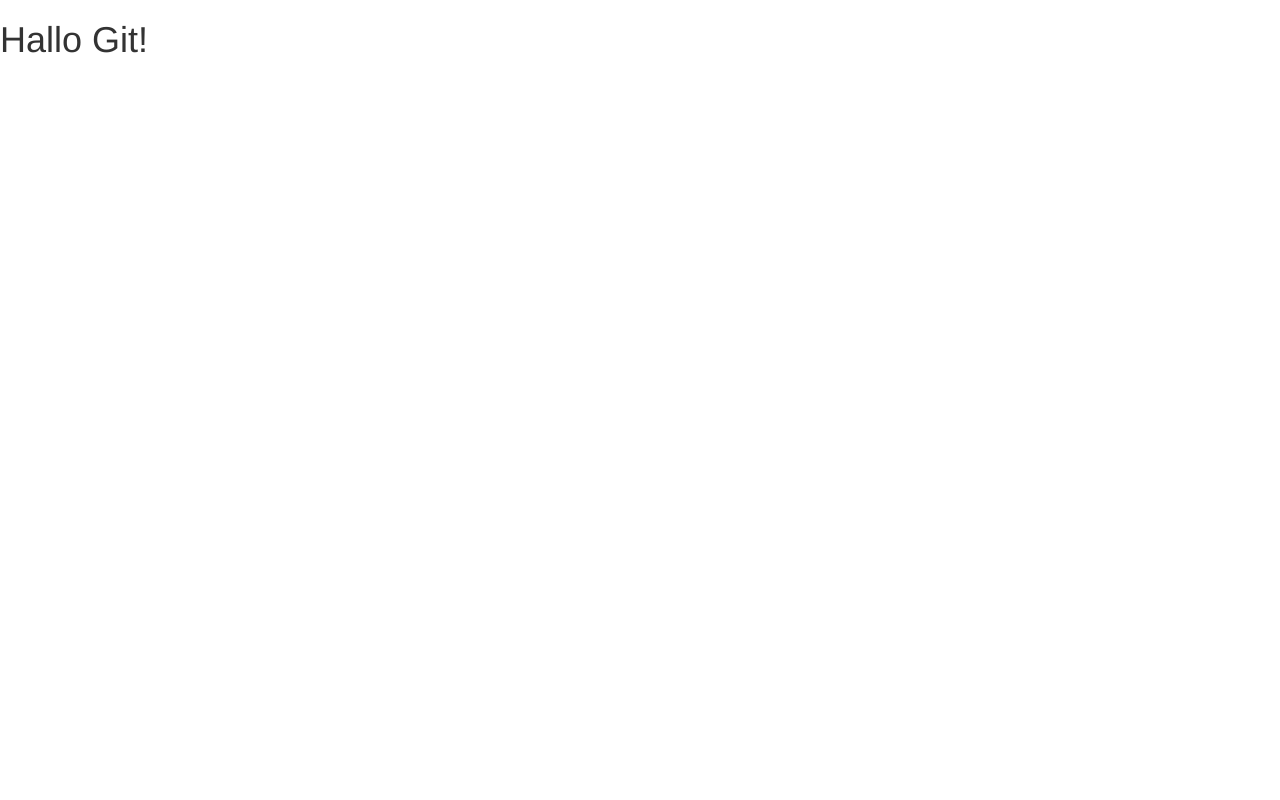
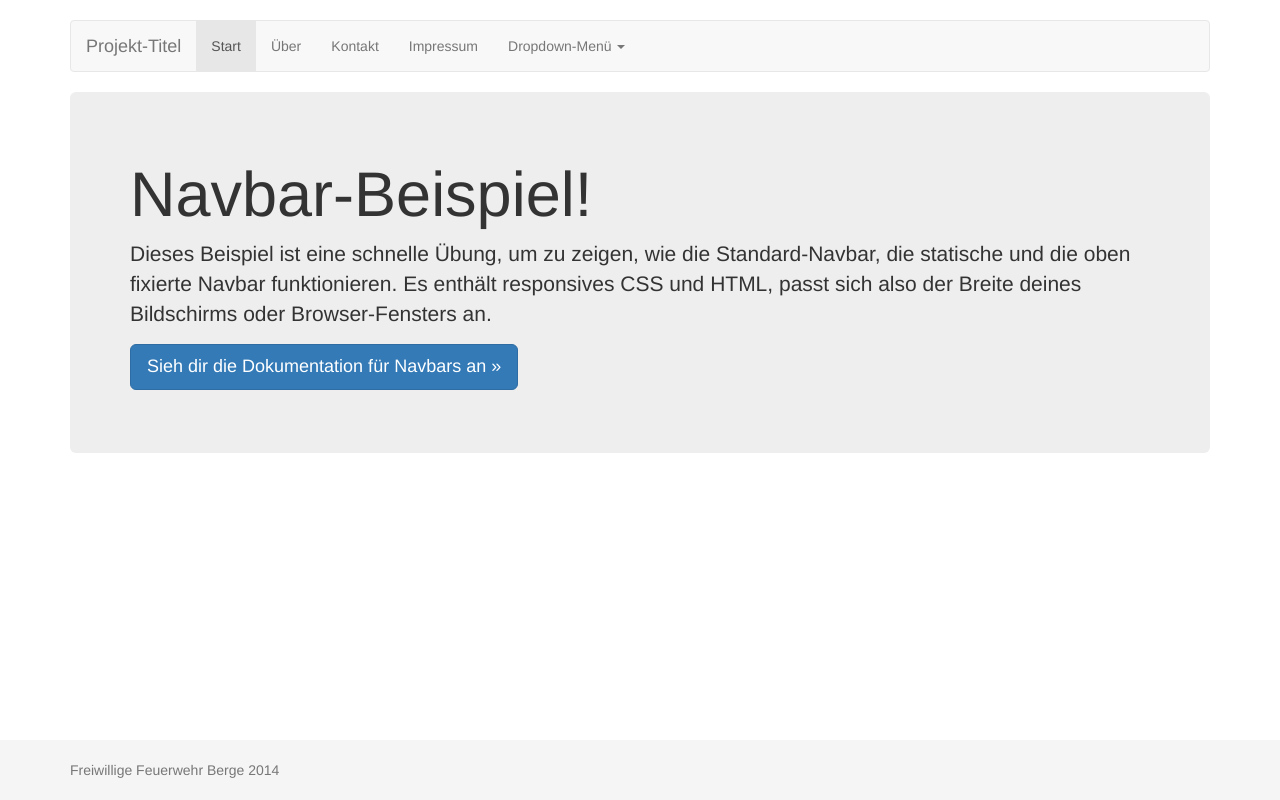
Before and after one commit to Hambert/Webseite-mit-Git, a plain HTML site: page index.html in a window 1280 px wide. Drawn offline with nearby package versions, Linux system fonts and the light colour scheme.

Commit message:
Footer Beispiel hinzugwfügt

```diff
--- /dev/null
+++ b/css/myfooter.css
@@ -0,0 +1,11 @@
+.footer {
+  position: absolute;
+  bottom: 0;
+  width: 100%;
+  /* Set the fixed height of the footer here */
+  height: 60px;
+  background-color: #f5f5f5;
+}
+.container .text-muted {
+  margin: 20px 0;
+}
--- a/index.html
+++ b/index.html
@@ -4,15 +4,93 @@
     <meta charset="utf-8">
     <meta http-equiv="X-UA-Compatible" content="IE=edge">
     <meta name="viewport" content="width=device-width, initial-scale=1">
-    <title>Webseite mit Bootstrap in Git</title>
-    <!-- Bootstrap -->
+    <meta name="description" content="">
+    <meta name="author" content="">
+    <link rel="icon" href="imgages/favicon.ico">
+
+    <title>Navbar-Vorlage für Bootstrap</title>
+
+    <!-- Bootstrap-CSS -->
     <link href="css/bootstrap.min.css" rel="stylesheet">
+
+    <!-- Besondere Stile für diese Vorlage -->
+    <link href="css/navbar.css" rel="stylesheet">
+    <link href="css/myfooter.css" rel="stylesheet">
+
+    <!-- Nur für Testzwecke. Kopiere diese Zeilen nicht in echte Projekte! -->
+    <!--[if lt IE 9]><script src="../../assets/js/ie8-responsive-file-warning.js"></script><![endif]-->
+    <script src="js/ie-emulation-modes-warning.js"></script>
+
+    <!-- Unterstützung für Media Queries und HTML5-Elemente in IE8 über HTML5 shim und Respond.js -->
+    <!--[if lt IE 9]>
+      <script src="https://oss.maxcdn.com/html5shiv/3.7.2/html5shiv.min.js"></script>
+      <script src="https://oss.maxcdn.com/respond/1.4.2/respond.min.js"></script>
+    <![endif]-->
   </head>
+
   <body>
-    <h1>Hallo Git!</h1>
-    <!-- jQuery (necessary for Bootstrap's JavaScript plugins) -->
+
+    <div class="container">
+
+      <!-- Standard-Navbar -->
+      <nav class="navbar navbar-default" role="navigation">
+        <div class="container-fluid">
+          <div class="navbar-header">
+            <button type="button" class="navbar-toggle collapsed" data-toggle="collapse" data-target="#navbar" aria-expanded="false" aria-controls="navbar">
+              <span class="sr-only">Navigation ein-/ausblenden</span>
+              <span class="icon-bar"></span>
+              <span class="icon-bar"></span>
+              <span class="icon-bar"></span>
+            </button>
+            <a class="navbar-brand" href="#">Projekt-Titel</a>
+          </div>
+          <div id="navbar" class="navbar-collapse collapse">
+            <ul class="nav navbar-nav">
+              <li class="active"><a href="#">Start</a></li>
+              <li><a href="#">Über</a></li>
+              <li><a href="#">Kontakt</a></li>
+                <li><a href="#">Impressum</a></li>
+              <li class="dropdown">
+                <a href="#" class="dropdown-toggle" data-toggle="dropdown" role="button" aria-expanded="false">Dropdown-Menü <span class="caret"></span></a>
+                <ul class="dropdown-menu" role="menu">
+                  <li><a href="#">Aktion</a></li>
+                  <li><a href="#">Andere Aktion</a></li>
+                  <li><a href="#">Irgendwas anderes</a></li>
+                  <li><a href="#">Bla Bla</a></li>
+                  <li class="divider"></li>
+                  <li class="dropdown-header">Nav-Überschrift</li>
+                  <li><a href="#">Abgetrennter Link</a></li>
+                  <li><a href="#">Noch ein abgetrennter Link</a></li>
+                </ul>
+              </li>
+            </ul>
+
+          </div><!--/.nav-collapse -->
+        </div><!--/.container-fluid -->
+      </nav>
+
+      <!-- Hauptkomponente für eine primäre Marketing-Botschaft oder einen Aufruf zu einer Aktion -->
+      <div class="jumbotron">
+        <h1>Navbar-Beispiel!</h1>
+        <p>Dieses Beispiel ist eine schnelle Übung, um zu zeigen, wie die Standard-Navbar, die statische und die oben fixierte Navbar funktionieren. Es enthält responsives CSS und HTML, passt sich also der Breite deines Bildschirms oder Browser-Fensters an.</p>
+        <p>
+          <a class="btn btn-lg btn-primary" href="../../komponenten/#navbar" role="button">Sieh dir die Dokumentation für Navbars an &raquo;</a>
+        </p>
+      </div>
+
+    </div> <!-- /container -->
+
+ <footer class="footer">
+      <div class="container">
+        <p class="text-muted">Freiwillige Feuerwehr Berge 2014</p>
+      </div>
+</footer>
+    <!-- Bootstrap-JavaScript
+    ================================================== -->
+    <!-- Am Ende des Dokuments platziert, damit Seiten schneller laden -->
     <script src="https://ajax.googleapis.com/ajax/libs/jquery/1.11.1/jquery.min.js"></script>
-    <!-- Include all compiled plugins (below), or include individual files as needed -->
     <script src="js/bootstrap.min.js"></script>
+    <!-- IE10-Anzeigefenster-Hack für Fehler auf Surface und Desktop-Windows-8 -->
+    <script src="js/ie10-viewport-bug-workaround.js"></script>
   </body>
 </html>
```
